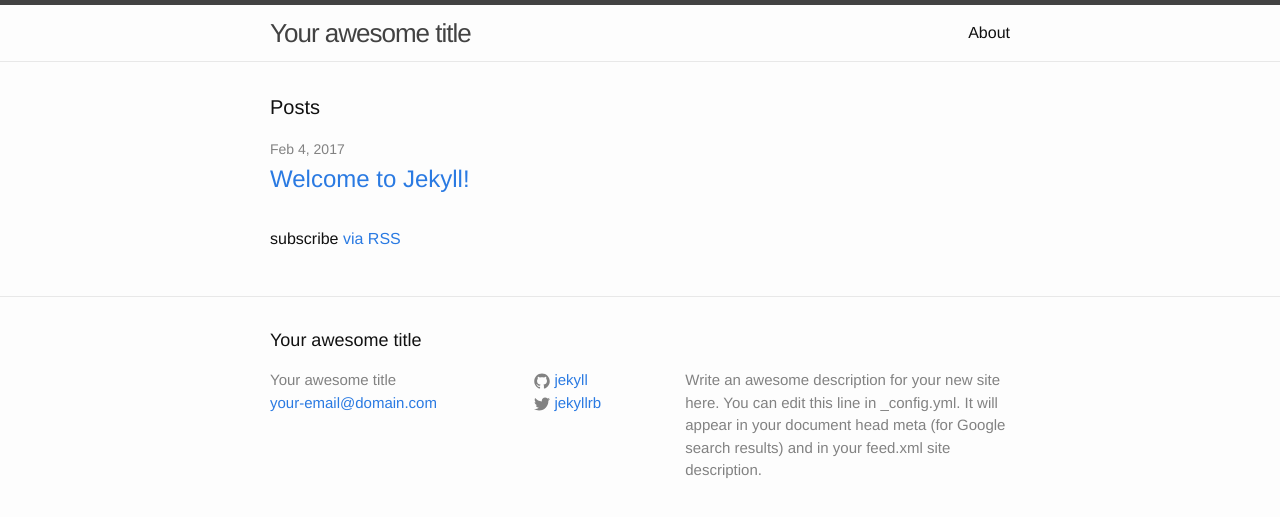
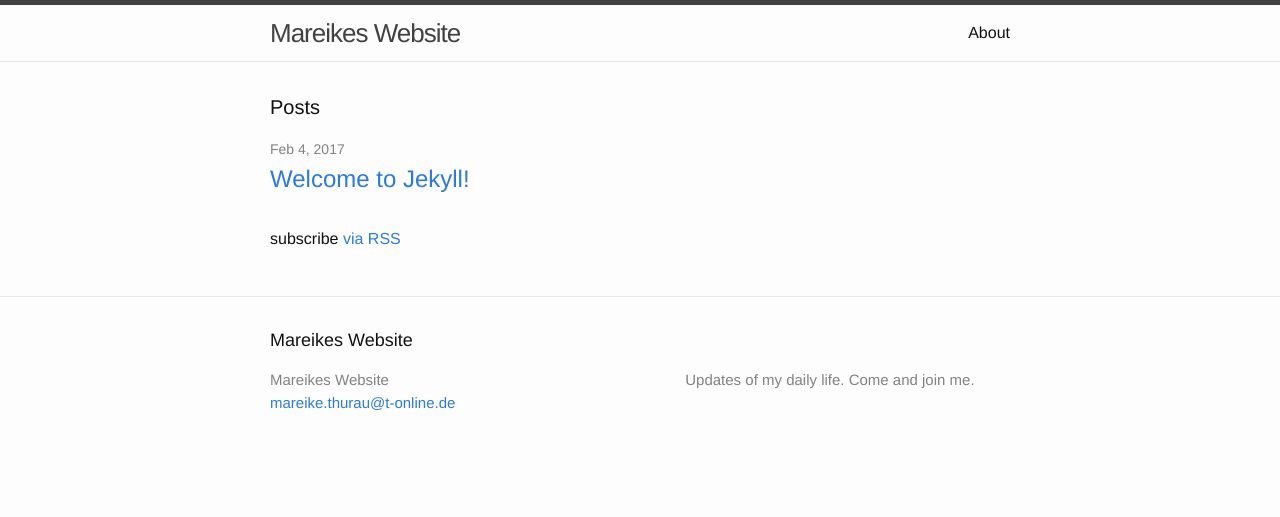
Before and after one commit to MThuro/MThuro.github.io, a Jekyll site: the page built from index.html, in a window 1280 px wide. Shown: the top 517 px of the page. Built offline with Jekyll 4.4.1, drawn with Linux system fonts in a browser that asks for light colours.

Commit message:
Update _config.yml

```diff
--- a/_config.yml
+++ b/_config.yml
@@ -6,16 +6,12 @@
 # 'jekyll serve'. If you change this file, please restart the server process.
 
 # Site settings
-title: Your awesome title
-email: your-email@domain.com
+title: Mareikes Website
+email: mareike.thurau@t-online.de
 description: > # this means to ignore newlines until "baseurl:"
-  Write an awesome description for your new site here. You can edit this
-  line in _config.yml. It will appear in your document head meta (for
-  Google search results) and in your feed.xml site description.
+ Updates of my daily life. Come and join me.
 baseurl: "" # the subpath of your site, e.g. /blog
 url: "http://yourdomain.com" # the base hostname & protocol for your site
-twitter_username: jekyllrb
-github_username:  jekyll
 
 # Build settings
 markdown: kramdown
```
